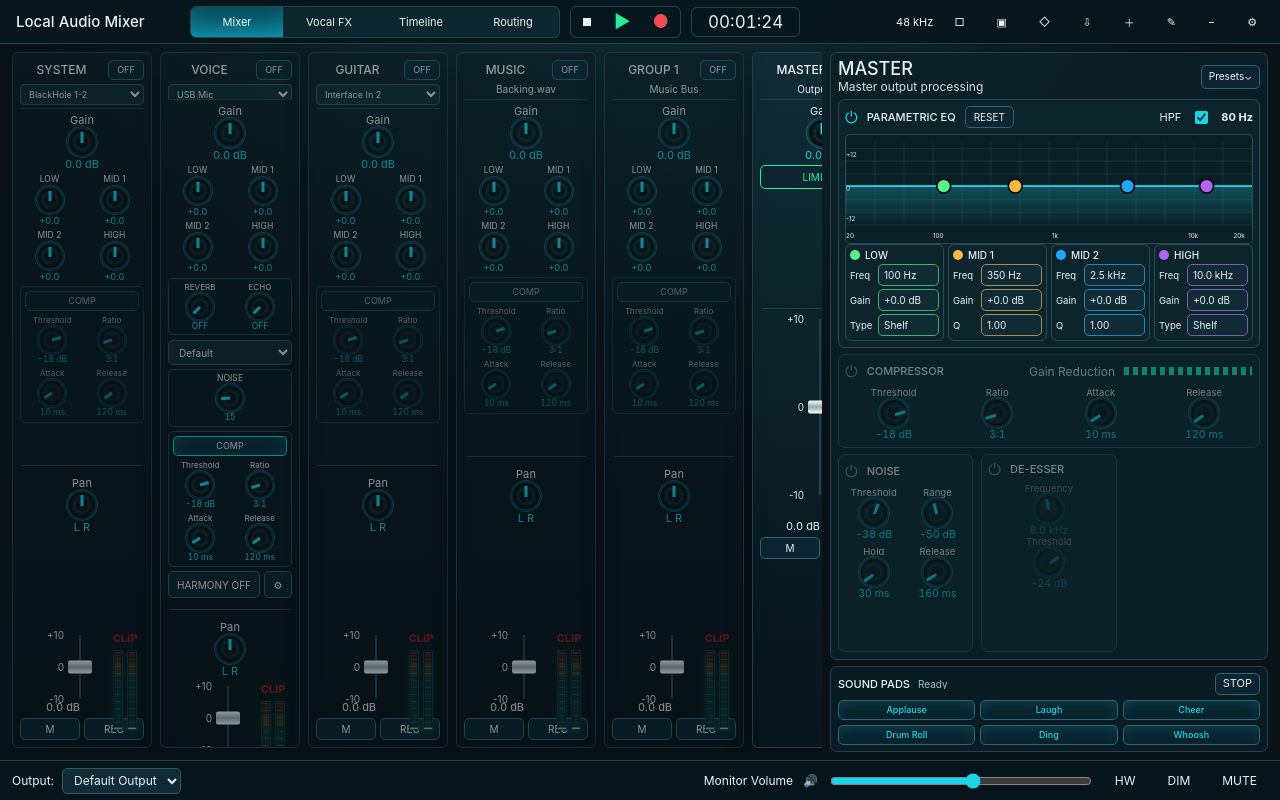
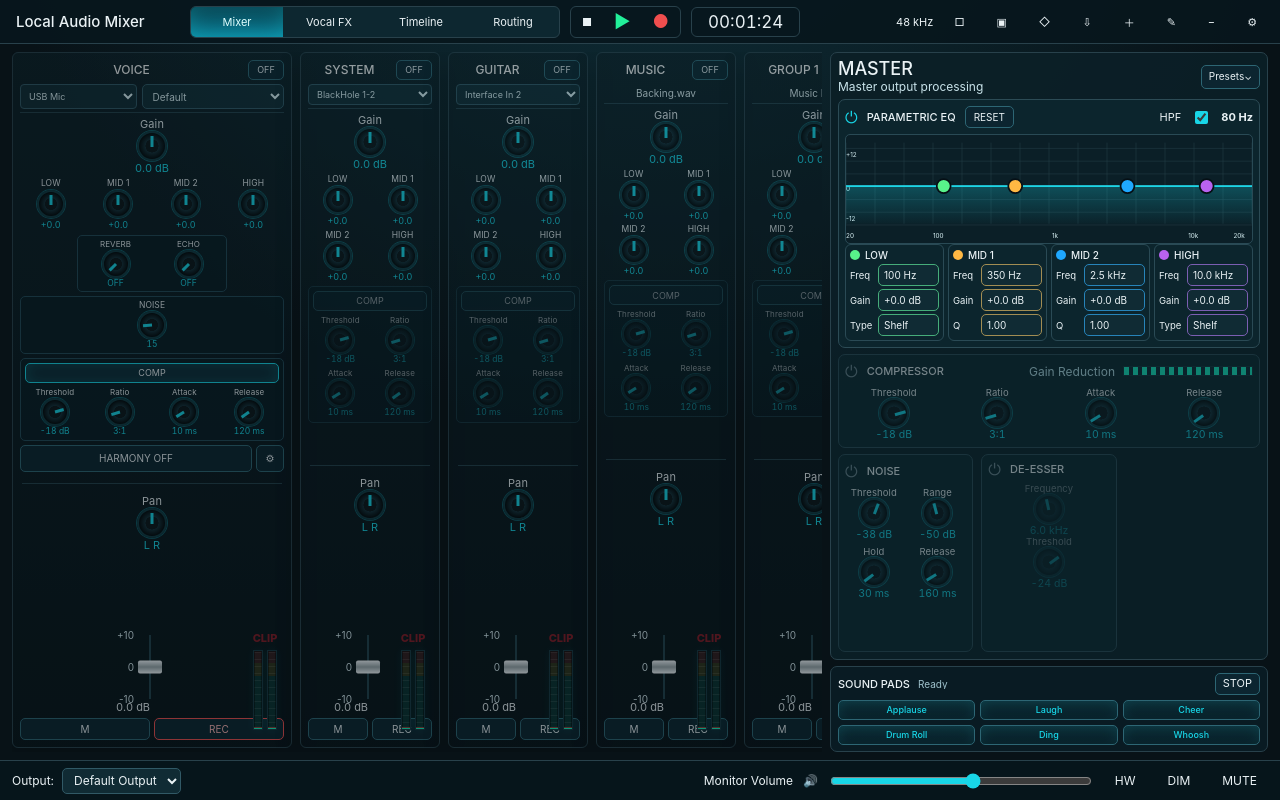
Before and after one commit to maydekil/digital-mixer-audio, a React (Vite) app: page / in a window 1280 px wide. Built offline with nearby package versions, Linux system fonts and the light colour scheme.

Commit message:
Widen voice strip and move preset picker

```diff
--- a/apps/desktop/src/features/mixer/components/ChannelBank.tsx
+++ b/apps/desktop/src/features/mixer/components/ChannelBank.tsx
@@ -27,9 +27,11 @@ interface ChannelBankProps {
 }
 
 export function ChannelBank({ channels, sourceOptions, vocalFxPresetId, vocalFxPresets, vocalFxSlots, onSelect, onEnabled, onSource, onTrim, onPan, onFader, onEqBand, onNoiseAmount, onCompressorParam, onCompressorEnabled, onMute, onRecordArm, onVocalFxPreset, onVocalFxMix, onClipReset, onHarmonyToggle, onHarmonySettings }: ChannelBankProps) {
+  const orderedChannels = orderChannelsForMixer(channels);
+
   return (
     <section className="channel-bank">
-      {channels.map((channel) => (
+      {orderedChannels.map((channel) => (
         <ChannelStrip
           key={channel.id}
           channel={channel}
@@ -59,3 +61,13 @@ export function ChannelBank({ channels, sourceOptions, vocalFxPresetId, vocalFxP
     </section>
   );
 }
+
+function orderChannelsForMixer(channels: ChannelState[]) {
+  const orderedChannels = [...channels];
+  const systemIndex = orderedChannels.findIndex((channel) => channel.role === "system");
+  const voiceIndex = orderedChannels.findIndex((channel) => channel.role === "vocal");
+  if (systemIndex >= 0 && voiceIndex >= 0) {
+    [orderedChannels[systemIndex], orderedChannels[voiceIndex]] = [orderedChannels[voiceIndex], orderedChannels[systemIndex]];
+  }
+  return orderedChannels;
+}
--- a/apps/desktop/src/features/mixer/components/ChannelStrip.tsx
+++ b/apps/desktop/src/features/mixer/components/ChannelStrip.tsx
@@ -32,23 +32,28 @@ interface ChannelStripProps {
 
 export function ChannelStrip({ channel, sourceOptions, vocalFxPresetId, vocalFxPresets, vocalFxSlots, onSelect, onEnabled, onSource, onTrim, onPan, onFader, onEqBand, onNoiseAmount, onCompressorParam, onCompressorEnabled, onMute, onRecordArm, onVocalFxPreset, onVocalFxMix, onClipReset, onHarmonyToggle, onHarmonySettings }: ChannelStripProps) {
   const isMaster = channel.kind === "master";
+  const isVocal = channel.role === "vocal";
+  const isSystem = channel.role === "system";
   const meter = channel.enabled ? channel.meter : { left: -60, right: -60, clip: false };
 
   return (
-    <article className={`channel-strip ${channel.selected ? "is-selected" : ""} ${isMaster ? "is-master" : ""} ${!channel.enabled ? "is-disabled" : ""}`} onClick={onSelect}>
+    <article className={`channel-strip ${channel.selected ? "is-selected" : ""} ${isMaster ? "is-master" : ""} ${isVocal ? "is-vocal" : ""} ${isSystem ? "is-system" : ""} ${!channel.enabled ? "is-disabled" : ""}`} onClick={onSelect}>
       <header>
         <div className="channel-title-row">
           <strong>{channel.name}</strong>
           <Button tone={channel.enabled ? "green" : "neutral"} active={channel.enabled} onClick={() => onEnabled(!channel.enabled)}>{channel.enabled ? "ON" : "OFF"}</Button>
         </div>
-        {sourceOptions.length > 0 ? (
-          <select className="channel-source-select" value={channel.source} onChange={(event) => onSource(event.target.value)} onClick={(event) => event.stopPropagation()}>
-            {sourceOptions.map((option) => <option key={option.value} value={option.value}>{option.label}</option>)}
-          </select>
-        ) : <span>{channel.source}</span>}
+        <div className={`channel-header-controls ${isVocal ? "has-preset" : ""}`}>
+          {sourceOptions.length > 0 ? (
+            <select className="channel-source-select" value={channel.source} onChange={(event) => onSource(event.target.value)} onClick={(event) => event.stopPropagation()} aria-label={`${channel.name} input`}>
+              {sourceOptions.map((option) => <option key={option.value} value={option.value}>{option.label}</option>)}
+            </select>
+          ) : <span>{channel.source}</span>}
+          {isVocal ? <VoicePresetSelect presetId={vocalFxPresetId} presets={vocalFxPresets} insertEnabled={channel.processing.insertFx} onPreset={onVocalFxPreset} /> : null}
+        </div>
       </header>
       <RotaryKnob label="Gain" value={`${channel.trimDb.toFixed(1)} dB`} numericValue={channel.trimDb} min={-24} max={24} step={0.5} onChange={onTrim} />
-      {isMaster ? <MasterUpperControls /> : <ChannelToneControls channel={channel} vocalFxPresetId={vocalFxPresetId} vocalFxPresets={vocalFxPresets} vocalFxSlots={vocalFxSlots} onEqBand={onEqBand} onVocalFxPreset={onVocalFxPreset} onVocalFxMix={onVocalFxMix} />}
+      {isMaster ? <MasterUpperControls /> : <ChannelToneControls channel={channel} vocalFxSlots={vocalFxSlots} onEqBand={onEqBand} onVocalFxMix={onVocalFxMix} />}
       {channel.role === "vocal" ? <ChannelNoiseControl channel={channel} onAmount={onNoiseAmount} /> : null}
       {!isMaster ? <ChannelCompressorControls channel={channel} onParam={onCompressorParam} onEnabled={onCompressorEnabled} /> : null}
       {channel.harmonyVisible ? (
@@ -71,6 +76,26 @@ export function ChannelStrip({ channel, sourceOptions, vocalFxPresetId, vocalFxP
         {!isMaster ? <Button tone="danger" active={channel.recordArm} onClick={() => onRecordArm(!channel.recordArm)}>REC</Button> : null}
       </div>
     </article>
+  );
+}
+
+function VoicePresetSelect({ presetId, presets, insertEnabled, onPreset }: {
+  presetId: string;
+  presets: VocalFxPreset[];
+  insertEnabled: boolean;
+  onPreset(presetId: string): void;
+}) {
+  return (
+    <select
+      className="channel-insert-preset"
+      value={insertEnabled ? presetId : "default"}
+      onChange={(event) => onPreset(event.target.value)}
+      onClick={(event) => event.stopPropagation()}
+      aria-label="Voice preset"
+    >
+      <option value="default">Default</option>
+      {presets.map((preset) => <option key={preset.id} value={preset.id}>{preset.name}</option>)}
+    </select>
   );
 }
 
@@ -120,13 +145,10 @@ function ChannelCompressorControls({ channel, onParam, onEnabled }: {
   );
 }
 
-function ChannelToneControls({ channel, vocalFxPresetId, vocalFxPresets, vocalFxSlots, onEqBand, onVocalFxPreset, onVocalFxMix }: {
+function ChannelToneControls({ channel, vocalFxSlots, onEqBand, onVocalFxMix }: {
   channel: ChannelState;
-  vocalFxPresetId: string;
-  vocalFxPresets: VocalFxPreset[];
   vocalFxSlots: VocalFxSlot[];
   onEqBand(bandId: EqBandState["id"], gainDb: number): void;
-  onVocalFxPreset(presetId: string): void;
   onVocalFxMix(slotId: string, amount: number): void;
 }) {
   const toneBands: Array<{ id: EqBandState["id"]; label: string }> = [
@@ -158,19 +180,7 @@ function ChannelToneControls({ channel, vocalFxPresetId, vocalFxPresets, vocalFx
         })}
       </div>
       {channel.role === "vocal" ? (
-        <>
-          <VoiceSpaceControls slots={vocalFxSlots} onMix={onVocalFxMix} />
-          <select
-            className="channel-insert-preset"
-            value={channel.processing.insertFx ? vocalFxPresetId : "default"}
-            onChange={(event) => onVocalFxPreset(event.target.value)}
-            onClick={(event) => event.stopPropagation()}
-            aria-label="Voice preset"
-          >
-            <option value="default">Default</option>
-            {vocalFxPresets.map((preset) => <option key={preset.id} value={preset.id}>{preset.name}</option>)}
-          </select>
-        </>
+        <VoiceSpaceControls slots={vocalFxSlots} onMix={onVocalFxMix} />
       ) : null}
     </div>
   );
--- a/apps/desktop/src/styles/app.css
+++ b/apps/desktop/src/styles/app.css
@@ -67,12 +67,17 @@
 .right-zone { min-width: 0; min-height: 0; display: grid; grid-template-rows: minmax(0, 1fr) 94px; gap: 8px; }
 .channel-bank { display: flex; gap: 8px; min-width: 0; min-height: 0; overflow-x: auto; overflow-y: hidden; padding-bottom: 4px; }
 .channel-strip { flex: 0 0 140px; height: 100%; min-height: 0; display: flex; flex-direction: column; align-items: stretch; gap: 6px; padding: 8px; border: 1px solid var(--border); border-radius: 6px; background: linear-gradient(180deg, rgba(17, 45, 55, 0.96), rgba(8, 22, 28, 0.96)); box-shadow: var(--shadow); overflow: hidden; }
+.channel-strip.is-vocal { flex-basis: 280px; }
 .channel-strip.is-disabled { opacity: 0.58; background: linear-gradient(180deg, rgba(13, 31, 38, 0.96), rgba(7, 18, 23, 0.96)); }
 .channel-strip header { text-align: center; border-bottom: 1px solid #24414a; padding-bottom: 5px; min-height: 44px; overflow: hidden; }
 .channel-strip header strong { display: block; color: #f7f7f7; font-size: 12px; font-weight: 520; line-height: 1.15; white-space: nowrap; overflow: hidden; text-overflow: ellipsis; }
 .channel-strip header span { display: block; margin-top: 4px; color: #e2f2f6; line-height: 1.15; white-space: nowrap; overflow: hidden; text-overflow: ellipsis; }
 .channel-title-row { display: grid; grid-template-columns: minmax(0, 1fr) 36px; align-items: center; gap: 5px; }
 .channel-title-row .ui-button { min-height: 20px; padding: 1px 4px; font-size: 9px; }
+.channel-header-controls { display: grid; grid-template-columns: minmax(0, 1fr); gap: 5px; margin-top: 4px; }
+.channel-header-controls.has-preset { grid-template-columns: minmax(0, 0.9fr) minmax(0, 1.1fr); }
+.channel-header-controls .channel-source-select,
+.channel-header-controls .channel-insert-preset { margin-top: 0; }
 .channel-source-select { width: 100%; min-height: 21px; margin-top: 4px; color: #dff4f8; background: #102b34; border: 1px solid #315966; border-radius: 4px; padding: 0 4px; font-size: 9px; font-weight: 380; }
 .processing-buttons { display: grid; gap: 5px; }
 .processing-buttons .ui-button:not(.is-active) { color: #8faeb7; border-color: #214957; background: #09222b; box-shadow: inset 3px 0 0 rgba(95, 126, 137, 0.28); }
@@ -81,12 +86,14 @@
 .channel-insert-preset:focus { outline: 1px solid var(--cyan); outline-offset: 1px; }
 .channel-tone-section { display: grid; gap: 5px; }
 .channel-tone-controls { display: grid; grid-template-columns: repeat(2, minmax(0, 1fr)); gap: 4px 6px; }
+.channel-strip.is-vocal .channel-tone-controls { grid-template-columns: repeat(4, minmax(0, 1fr)); }
 .channel-tone-controls .rotary { min-width: 0; }
 .channel-tone-controls .rotary-label { font-size: 8.5px; margin-bottom: 2px; }
 .channel-tone-controls .rotary-face { width: 26px; height: 26px; }
 .channel-tone-controls .rotary-tick { height: 10px; transform-origin: 50% 10px; }
 .channel-tone-controls .rotary-value { font-size: 9px; margin-top: 2px; }
 .channel-space-controls { display: grid; grid-template-columns: repeat(2, minmax(0, 1fr)); gap: 4px 6px; padding: 3px 4px; border: 1px solid #214957; border-radius: 5px; background: rgba(8, 30, 38, 0.72); }
+.channel-strip.is-vocal .channel-space-controls { max-width: 150px; justify-self: center; width: 100%; }
 .channel-space-controls .rotary { min-width: 0; }
 .channel-space-controls .rotary-label { font-size: 8px; margin-bottom: 1px; }
 .channel-space-controls .rotary-face { width: 24px; height: 24px; }
@@ -103,6 +110,7 @@
 .channel-compressor-section.is-bypassed { opacity: 0.58; }
 .channel-compressor-section > .ui-button { min-height: 20px; padding: 1px 5px; font-size: 9px; }
 .channel-compressor-controls { display: grid; grid-template-columns: repeat(2, minmax(0, 1fr)); gap: 4px 5px; }
+.channel-strip.is-vocal .channel-compressor-controls { grid-template-columns: repeat(4, minmax(0, 1fr)); }
 .channel-compressor-controls .rotary { min-width: 0; }
 .channel-compressor-controls .rotary-label { font-size: 8px; margin-bottom: 1px; }
 .channel-compressor-controls .rotary-face { width: 24px; height: 24px; }
@@ -366,6 +374,7 @@
   .left-zone { grid-template-rows: minmax(0, 1fr); gap: 6px; }
   .right-zone { grid-template-rows: minmax(0, 1fr) 86px; gap: 6px; }
   .channel-strip { flex-basis: 140px; gap: 4px; padding: 7px; font-size: 10px; }
+  .channel-strip.is-vocal { flex-basis: 280px; }
   .channel-strip header { min-height: 40px; padding-bottom: 3px; }
   .processing-buttons { gap: 4px; }
   .processing-buttons .ui-button { min-height: 22px; padding: 1px 8px; }
```
Also changed, not shown: 3 other files (tests, documents, lock files or other folders).
